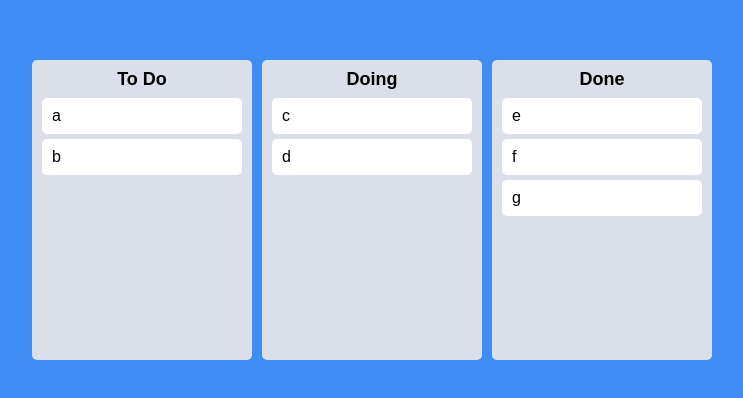
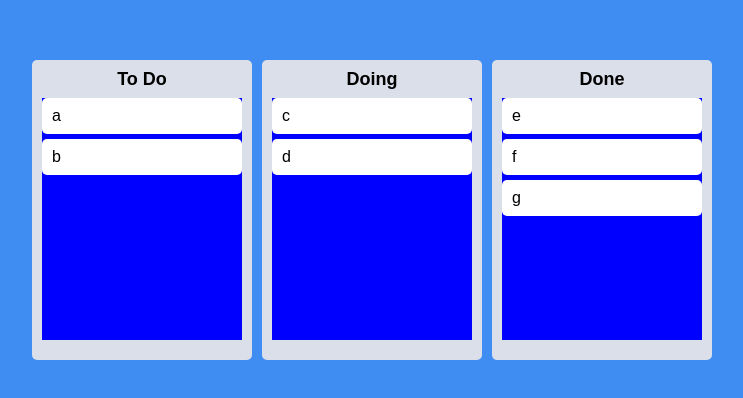
Before and after one commit to sadpu111/trello-clone, a React (Create React App) app: page / in a window 1280 px wide. Shown: the part 190-588 px from the top of the page, without its empty margins (268-1011 px from the left). Built offline with nearby package versions, Linux system fonts and the light colour scheme.

Commit message:
changing color while dragging

```diff
--- a/src/App.tsx
+++ b/src/App.tsx
@@ -24,7 +24,6 @@
   justify-content: center;
   align-items: flex-start;
 `;
-
 
 
 
--- a/src/Components/Board.tsx
+++ b/src/Components/Board.tsx
@@ -2,6 +2,10 @@
 import styled from "styled-components";
 import DraggableCard from "./DraggableCard";
 
+interface IAreaProps {
+  isDraggingOver: boolean;
+  isDraggingFromThis: boolean;
+}
 
 const Wrapper = styled.div`
 width: 300px;
@@ -10,6 +14,8 @@
 background-color: ${(props) => props.theme.boardColor};
 border-radius: 5px;
 min-height: 300px;
+display: flex;
+flex-direction: column;
 `;
 
 const Title = styled.h2`
@@ -17,6 +23,13 @@
   font-weight: 600;
   margin-bottom: 10px;
   font-size: 18px;
+`;
+
+const Area = styled.div<IAreaProps>`
+background-color: ${props => props.isDraggingOver ? "pink" : props.isDraggingFromThis ? "red" : "blue"};
+flex-grow: 1;
+transition: background-color 0.3s ease-in-out;
+
 `;
 
 interface IBoardProps {
@@ -29,14 +42,14 @@
     <Wrapper>
       <Title>{boardId}</Title>
     <Droppable droppableId={boardId}>
-      {(magic) => (
-        <div ref={magic.innerRef} {...magic.droppableProps}>
+      {(provided, snapshot) => (
+        <Area isDraggingOver={snapshot.isDraggingOver} isDraggingFromThis={Boolean(snapshot.draggingFromThisWith)} ref={provided.innerRef} {...provided.droppableProps}>
           {toDos.map((toDo, index) => (
             <DraggableCard key={toDo} toDo={toDo} index={index} />
           ))}
-          {magic.placeholder}
+          {provided.placeholder}
           {/* 드래그 할 때 사이즈 변화 x */}
-        </div>
+        </Area>
       )}
     </Droppable>
     </Wrapper>
```
